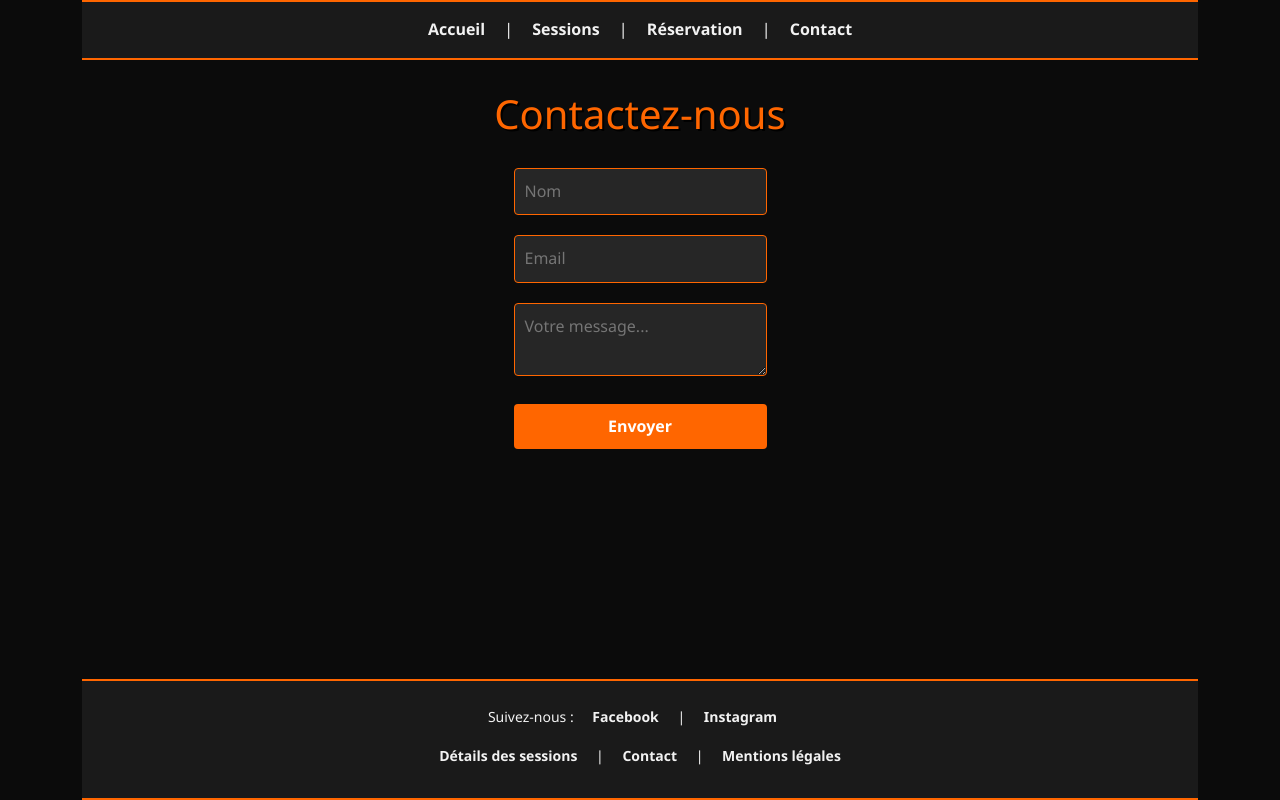
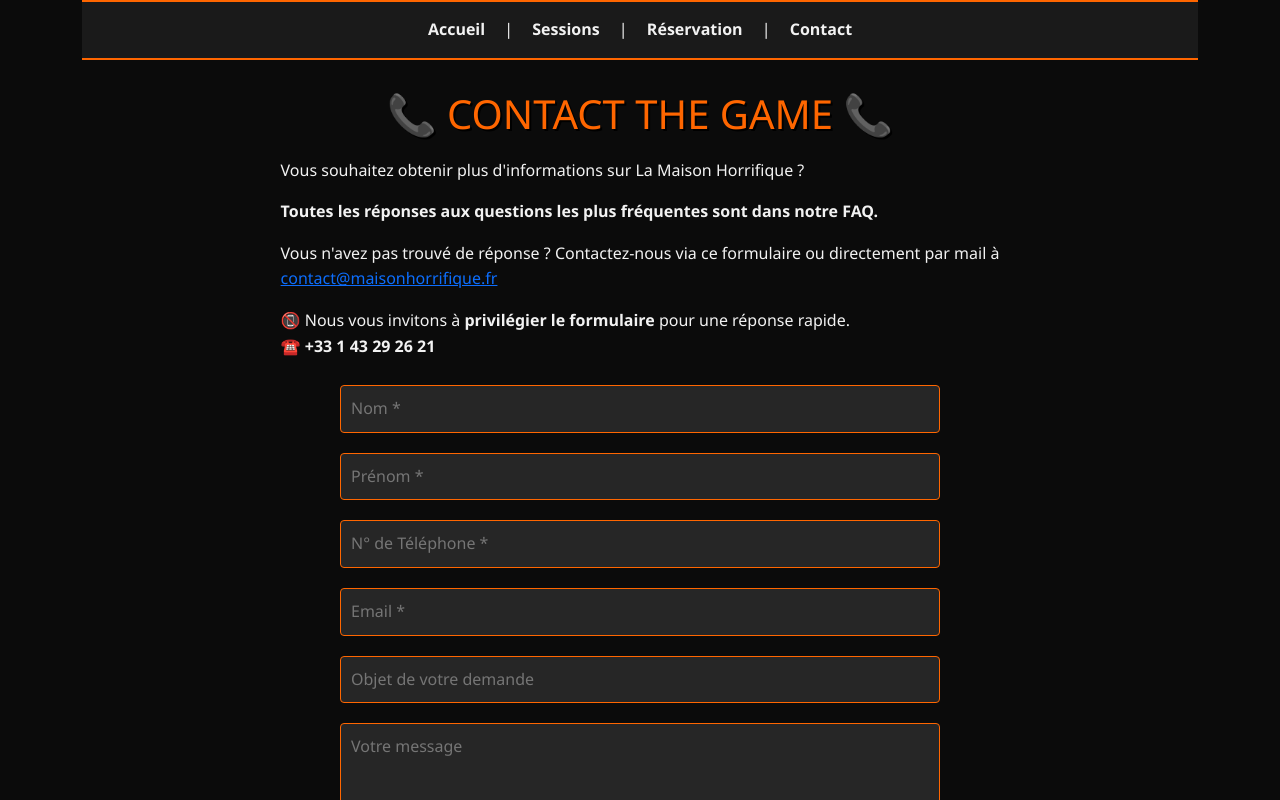
Before and after one commit to Spatulox/page-vitrine, a React (Vite) app: page /contact in a window 1280 px wide. Shown: the top 800 px of the page. Built offline with nearby package versions, Linux system fonts and the light colour scheme.

Commit message:
add contact

```diff
--- a/src/pages/Contact/Contact.css
+++ b/src/pages/Contact/Contact.css
@@ -0,0 +1,55 @@
+.contact-container {
+    max-width: 800px;
+    margin: 40px auto;
+    text-align: center;
+    color: #e8e8e8;
+    padding: 20px;
+    background-color: #1a1a1a;
+    border-radius: 10px;
+}
+
+.contact-container a {
+    color: #D94711;
+    font-weight: bold;
+    text-decoration: none;
+}
+
+.contact-form {
+    margin-top: 30px;
+    display: flex;
+    flex-direction: column;
+    gap: 15px;
+}
+
+.form-row {
+    display: flex;
+    gap: 20px;
+    flex-wrap: wrap;
+}
+
+.form-row input {
+    flex: 1;
+}
+
+input, textarea, select, button {
+    padding: 10px;
+    border-radius: 5px;
+    border: 1px solid #A63A12;
+    background-color: #262626;
+    color: #fff;
+}
+
+textarea {
+    resize: vertical;
+}
+
+button {
+    background-color: #D94711;
+    font-weight: bold;
+    border: none;
+}
+
+button:hover {
+    background-color: #A63A12;
+    cursor: pointer;
+}
--- a/src/pages/Contact/Contact.tsx
+++ b/src/pages/Contact/Contact.tsx
@@ -1,15 +1,33 @@
 function Contact() {
     return (
-        <div className="d-flex flex-column align-items-center">
-            <h1>Contactez-nous</h1>
-            <form>
-                <input type="text" placeholder="Nom" required/><br/>
-                <input type="email" placeholder="Email" required/><br/>
-                <textarea placeholder="Votre message..." required></textarea><br/>
+        <div className="contact-container">
+            <h1>📞 CONTACT THE GAME 📞</h1>
+            <p>Vous souhaitez obtenir plus d'informations sur La Maison Horrifique ?</p>
+            <p><strong>Toutes les réponses aux questions les plus fréquentes sont dans notre FAQ.</strong></p>
+            <p>
+                Vous n'avez pas trouvé de réponse ? Contactez-nous via ce formulaire ou directement par mail à<br />
+                <a href="mailto:contact@maisonhorrifique.fr">contact@maisonhorrifique.fr</a>
+            </p>
+            <p>
+                📵 Nous vous invitons à <strong>privilégier le formulaire</strong> pour une réponse rapide.<br />
+                ☎️ <strong>+33 1 43 29 26 21</strong>
+            </p>
+
+            <form className="contact-form">
+                <div className="form-row">
+                    <input type="text" placeholder="Nom *" required />
+                    <input type="text" placeholder="Prénom *" required />
+                </div>
+                <div className="form-row">
+                    <input type="tel" placeholder="N° de Téléphone *" required />
+                    <input type="email" placeholder="Email *" required />
+                </div>
+                <input type="text" placeholder="Objet de votre demande" />
+                <textarea placeholder="Votre message" rows={5}></textarea>
                 <button type="submit">Envoyer</button>
             </form>
         </div>
-    )
+    );
 }
 
-export default Contact
+export default Contact;
```
